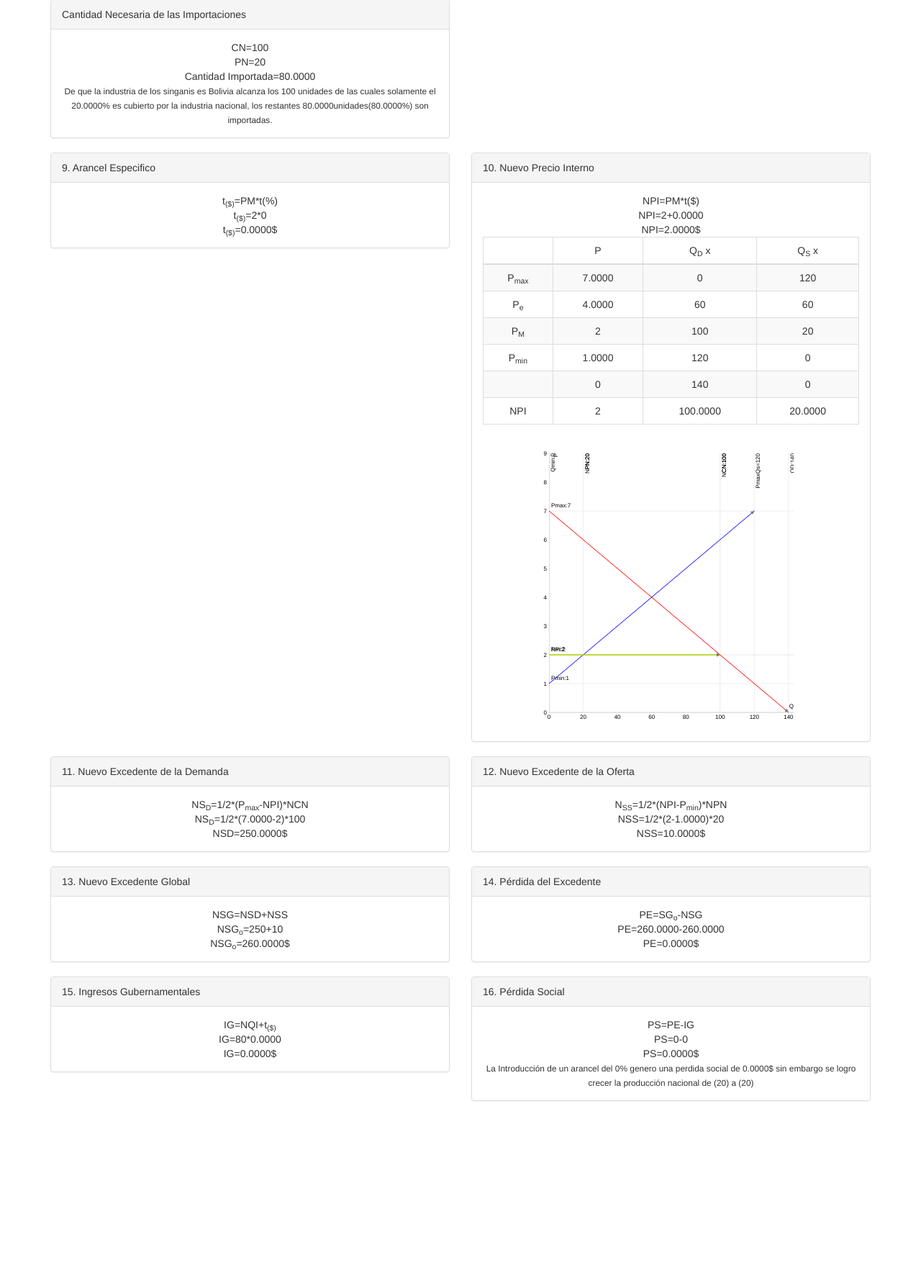
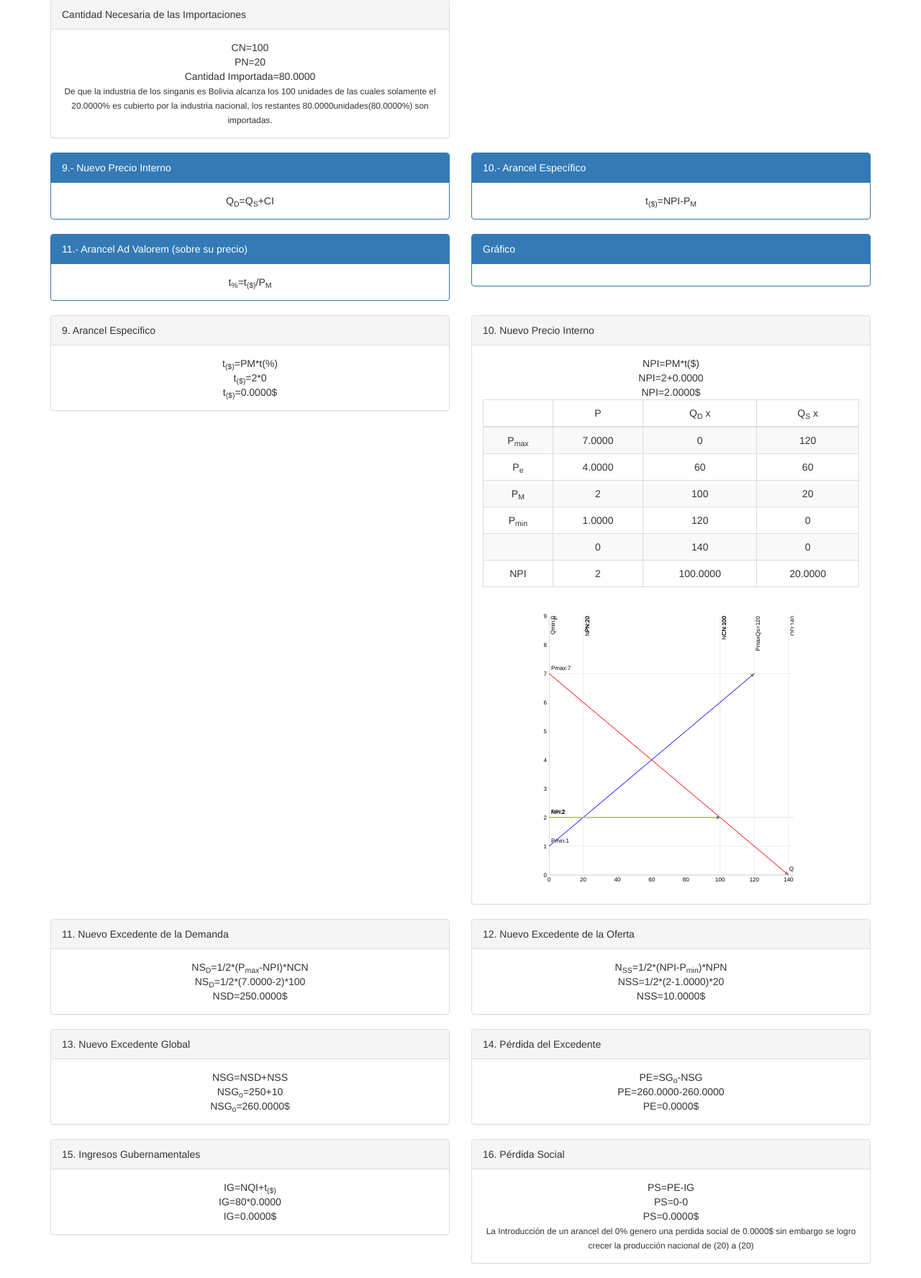
Before and after one commit to ronytic/aranceles, a PHP site: page / in a window 1280 px wide. Shown: the part 1566-3342 px from the top of the page at 72% size. Before the commit the page ends 3096 px from the top, so only its background shows below. Run offline with PHP 8.4, Linux system fonts and the light colour scheme.

Commit message:
Indexphp

```diff
--- a/index.php
+++ b/index.php
@@ -186,6 +186,51 @@ $folder="";
         </div>
         <div class="row">
             <div class="col-lg-6">
+                <div class="panel panel-primary">
+                    <div class="panel-heading">9.- Nuevo Precio Interno</div>
+                    <div class="panel-body text-center">
+						<?php echo sb("Q","D")?>=<?php echo sb("Q","S")?>+<?php echo sb("CI","")?>
+                        <div id="r9_1"></div>
+                    </div>
+                </div>
+
+            </div>
+            <div class="col-lg-6">
+                <div class="panel panel-primary">
+                    <div class="panel-heading">10.- Arancel Específico</div>
+                    <div class="panel-body text-center">
+						<?php echo sb("t","($)")?>=NPI-<?php echo sb("P","M")?>
+                        <div id="r10_1"></div>
+                    </div>
+                </div>
+
+            </div>
+        </div>
+        <div class="row">
+            <div class="col-lg-6">
+                <div class="panel panel-primary">
+                    <div class="panel-heading">11.- Arancel Ad Valorem (sobre su precio)</div>
+                    <div class="panel-body text-center">
+						<?php echo sb("t","%")?>=<?php echo sb("t","($)")?>/<?php echo sb("P","M")?>
+                        <div id="r11_1"></div>
+                    </div>
+                </div>
+
+            </div>
+            <div class="col-lg-6">
+                <div class="panel panel-primary">
+                    <div class="panel-heading">Gráfico</div>
+                    <div class="panel-body text-center">
+
+                        <div id="r11_2"></div>
+                        <div id="g11_2"></div>
+                    </div>
+                </div>
+
+            </div>
+        </div>
+        <div class="row">
+            <div class="col-lg-6">
                 <div class="panel panel-default">
                     <div class="panel-heading">9. Arancel Especifico</div>
                     <div class="panel-body text-center">
```
